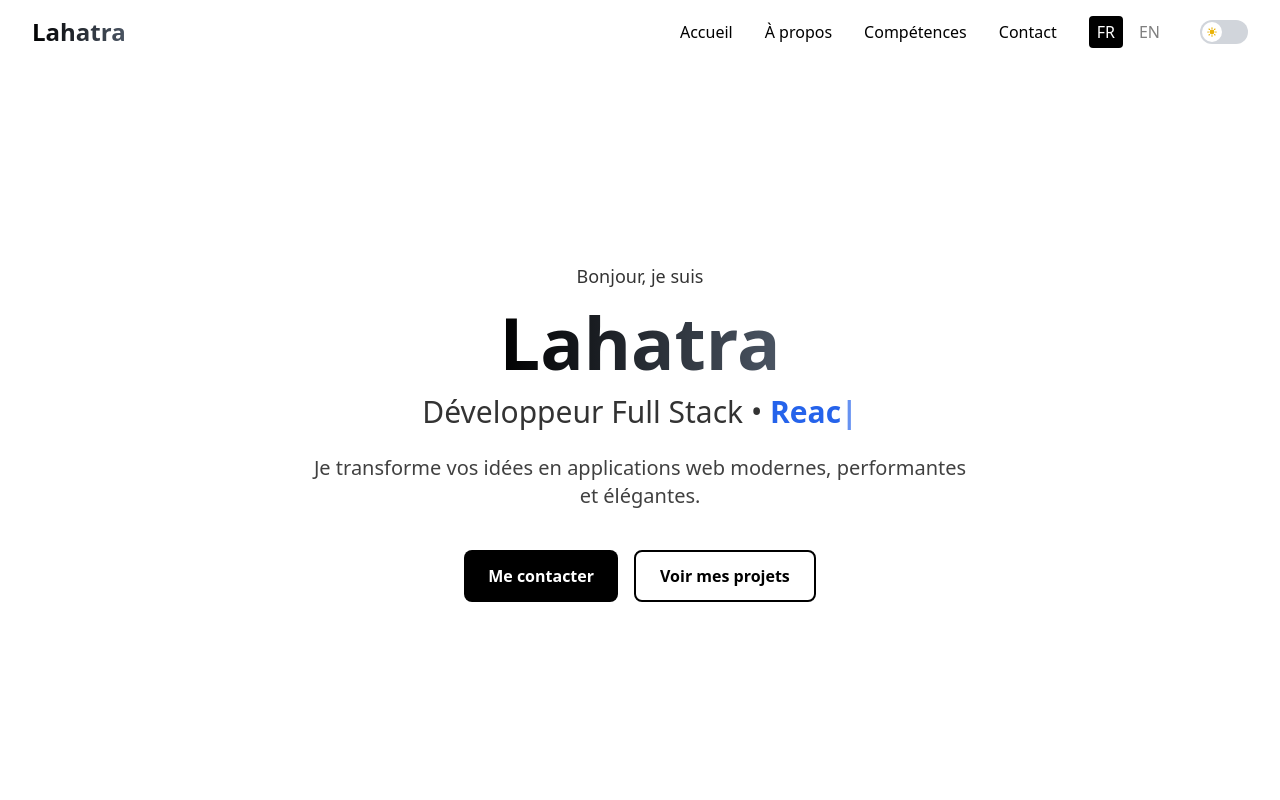
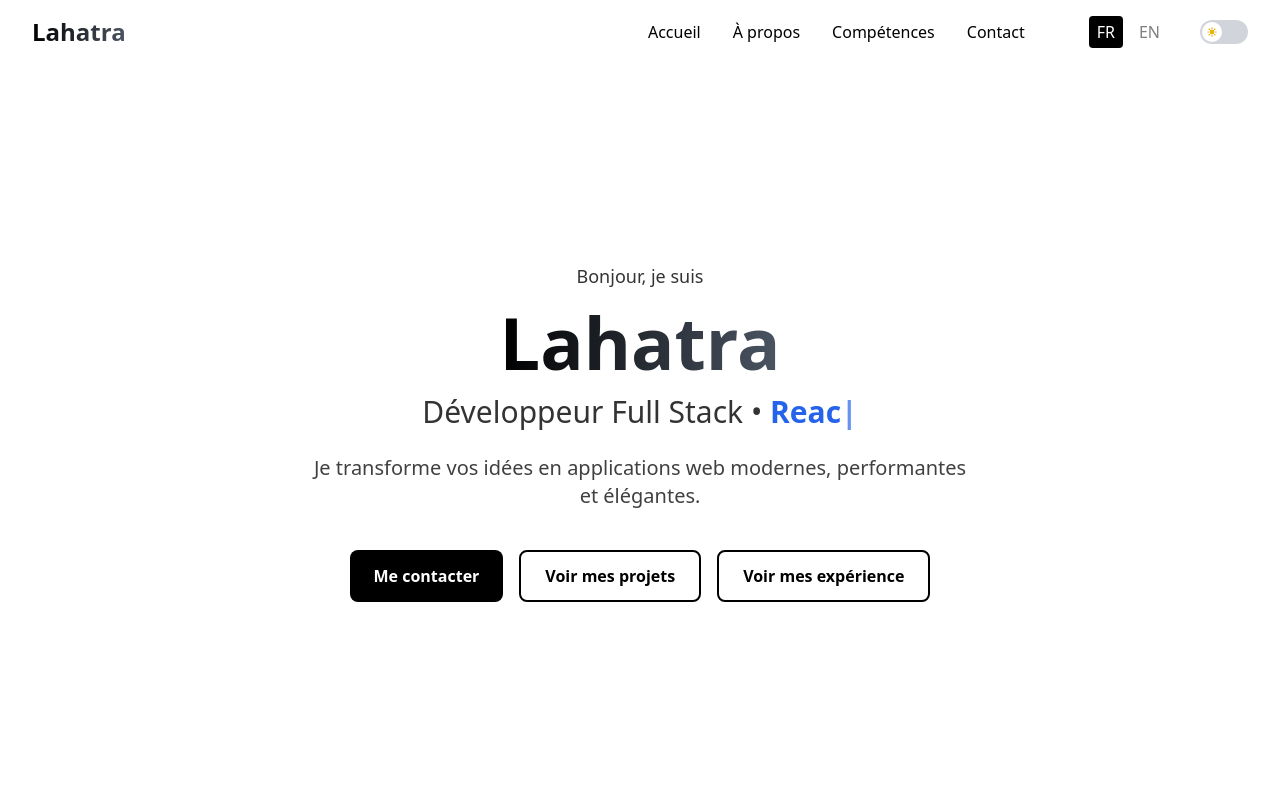
Before and after one commit to Lahatraniania/Mon-Portfolio, a React (Vite) app: page / in a window 1280 px wide. Shown: the top 800 px of the page. Built offline with nearby package versions, Linux system fonts and the light colour scheme.

Commit message:
Correction de la Experience

```diff
--- a/src/components/Header.jsx
+++ b/src/components/Header.jsx
@@ -63,6 +63,9 @@
             <button onClick={() => scrollToSection('contact')} className="hover:opacity-70 transition">
               {t.contact}
             </button>
+            <button onClick={() => scrollToSection('../pages/Projects.jsx')} className="hover:opacity-70 transition">
+              {t.experices}
+            </button>
 
             <div className="flex gap-2 ml-4">
               <button
--- a/src/components/Hero.jsx
+++ b/src/components/Hero.jsx
@@ -58,7 +58,8 @@
       title: 'Développeur Full Stack',
       description: 'Je transforme vos idées en applications web modernes, performantes et élégantes.',
       contactBtn: 'Me contacter',
-      projectsBtn: 'Voir mes projets'
+      projectsBtn: 'Voir mes projets',
+      experience : 'Voir mes expérience'
     },
     en: {
       greeting: 'Hello, I am',
@@ -66,7 +67,8 @@
       title: 'Full Stack Developer',
       description: 'I turn your ideas into modern, performant, and elegant web applications.',
       contactBtn: 'Contact me',
-      projectsBtn: 'View my projects'
+      projectsBtn: 'View my projects',
+      experience : 'Vies my experience'
     }
   }
 
@@ -114,6 +116,12 @@
               >
                 {t.projectsBtn}
               </button>
+              <button
+                onClick={() => scrollToSection('../pages/Projects.jsx')}
+                className="btn-secondary"
+              >
+                {t.experience}
+              </button>
             </div>
           </div>
         </div>
--- a/src/i18n/translations.js
+++ b/src/i18n/translations.js
@@ -12,7 +12,7 @@
       title: 'Développeur Full Stack',
       description: 'Créateur d\'applications web modernes et performantes',
       contactBtn: 'Me contacter',
-      projectsBtn: 'Voir mes projets'
+      projectsBtn: 'Voir mes compétence'
     },
     about: {
       title: 'À propos de moi',
@@ -54,7 +54,7 @@
       title: 'Full Stack Developer',
       description: 'Creating modern and performant web applications',
       contactBtn: 'Contact me',
-      projectsBtn: 'View my projects'
+      projectsBtn: 'View my competence'
     },
     about: {
       title: 'About me',
```
